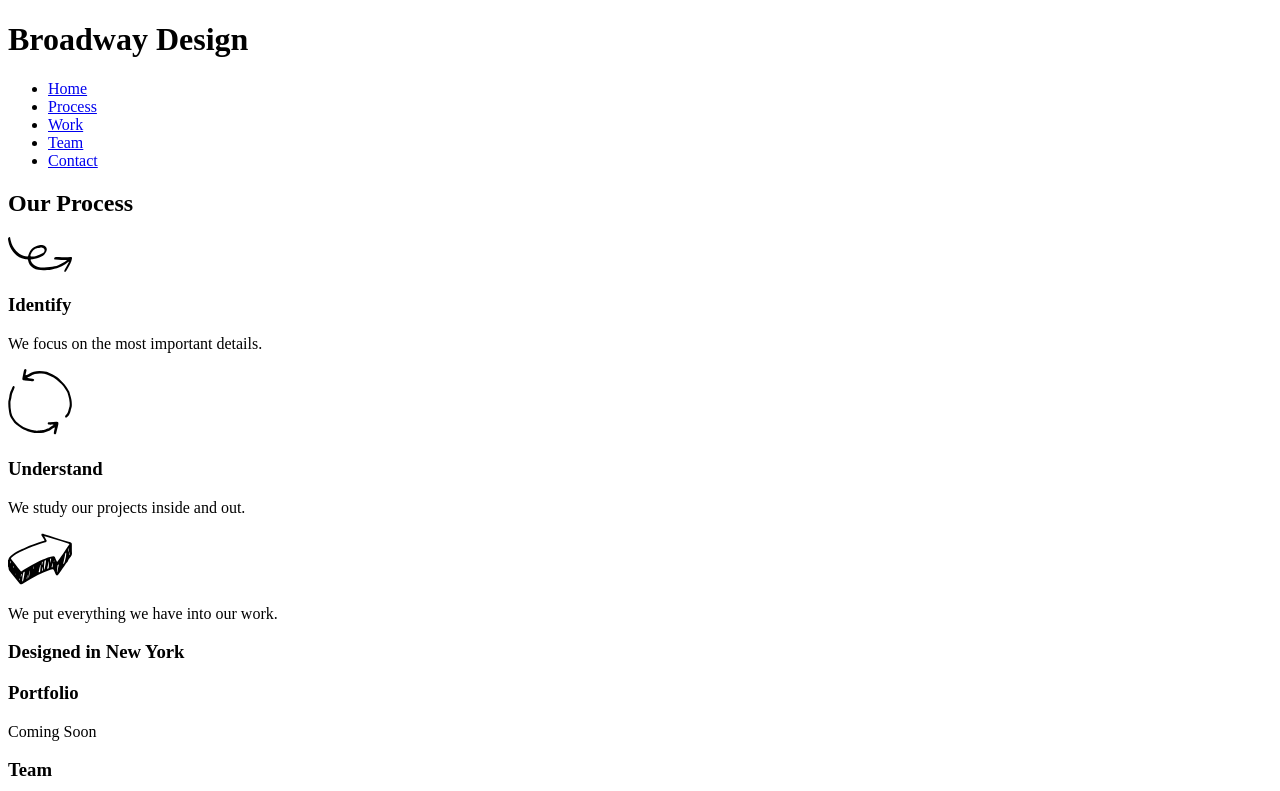
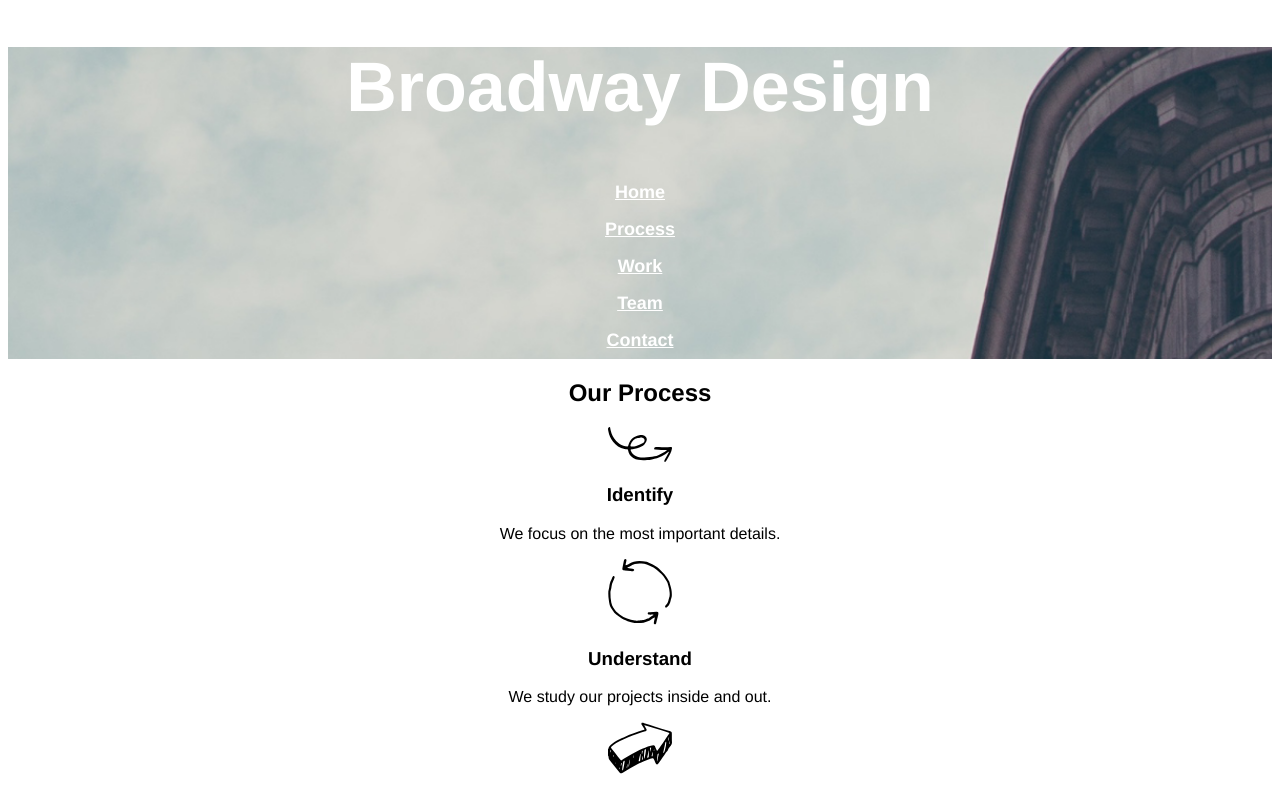
Before and after one commit to Brentallica/broadway, a plain HTML site: page index.html in a window 1280 px wide. Shown: the top 791 px of the page. Drawn offline with Linux system fonts and the light colour scheme.

Commit message:
Menu bar now working.

```diff
--- a/index.html
+++ b/index.html
@@ -9,15 +9,19 @@
   </head>
 
   <body>
-    <h1>Broadway Design</h1>
-    <ul>
-      <li><a href="#">Home</a></li>
-      <li><a href="#">Process</a></li>
-      <li><a href="#">Work</a></li>
-      <li><a href="#">Team</a></li>
-      <li><a href="#">Contact</a></li>
-    </ul>
-    <h2>Our Process</h2>
+
+    <!-- Header text with nav list and graphic -->
+
+    <div class="bwheader">
+      <h1>Broadway Design</h1>
+        <a href="#home">Home</a>
+        <a href="#processes">Process</a>
+        <a href="#work">Work</a>
+        <a href="#team">Team</a>
+        <a href="#contact">Contact</a>
+    </div>
+
+    <h2 id="processes">Our Process</h2>
     <p><img src="./resources/images/identify.svg" alt="Doodle squiggly arrow pointing to the right"></p>
     <h3>Identify</h3>
     <p>We focus on the most important details.</p>
@@ -27,11 +31,11 @@
     <p><img src="./resources/images/execute.svg" alt="Block arrow pointing to the right"></p>
     <p>We put everything we have into our work.</p>
     <h3>Designed in New York</h3>
-    <h3>Portfolio</h3>
+    <h3 id="work">Portfolio</h3>
     <p>Coming Soon</p>
-    <h3>Team</h3>
+    <h3 id="team">Team</h3>
     <p>We're Hiring!</p>
-    <h3>Contact</h3>
+    <h3 id="contact">Contact</h3>
     <p>Phone: (555)-555-5555</p>
     <p>E-mail: test@example.com</p>
     <p>Twitter: @test</p>
--- a/resources/css/style.css
+++ b/resources/css/style.css
@@ -0,0 +1,24 @@
+body {
+  text-align: center;
+  font-family: "Helvetica", sans-serif;
+}
+
+.bwheader {
+  background-image: url("../../resources/images/the-flatiron-building.png");
+  background-repeat: no-repeat;
+  background-size: cover;
+}
+
+.bwheader h1 {
+  font-size: 70px;
+  font-weight: bold;
+  color: white;
+}
+
+.bwheader a {
+  display: block;
+  padding: 8px;
+  font-size: 18px;
+  color: white;
+  font-weight: bold;
+}
```
